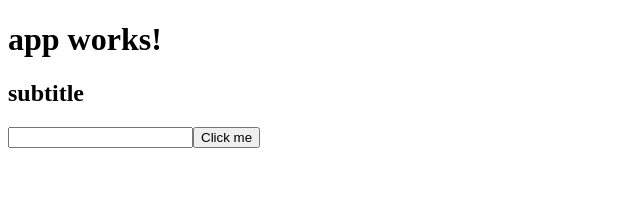
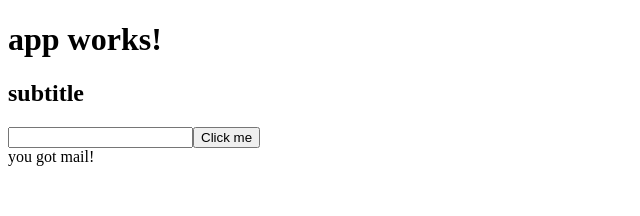
Before and after one commit to kpse/ng2-tour, an Angular app: page / in a window 1280 px wide. Shown: the top 216 px of the page, without its empty margins (0-640 px from the left). Built offline with nearby package versions, Linux system fonts and the light colour scheme.

Commit message:
add service

```diff
--- a/src/app/app.component.html
+++ b/src/app/app.component.html
@@ -4,4 +4,5 @@
   </h1>
   <h2>subtitle</h2>
   <app-simple-form></app-simple-form>
+  {{mail.message}}
 </div>
--- a/src/app/app.component.ts
+++ b/src/app/app.component.ts
@@ -1,4 +1,5 @@
 import { Component } from '@angular/core';
+import {MailService} from "./mail.service";
 
 @Component({
   selector: 'app-root',
@@ -8,4 +9,5 @@
 })
 export class AppComponent {
   title = 'app works!';
+  constructor (private mail: MailService) {}
 }
--- /dev/null
+++ b/src/app/mail.service.ts
@@ -0,0 +1,9 @@
+import { Injectable } from '@angular/core';
+
+@Injectable()
+export class MailService {
+
+  message = 'you got mail!'
+  constructor() { }
+
+}
```
Also changed, not shown: src/app/app.module.ts (+10 -8 lines), 1 other file (tests, documents, lock files or other folders).
